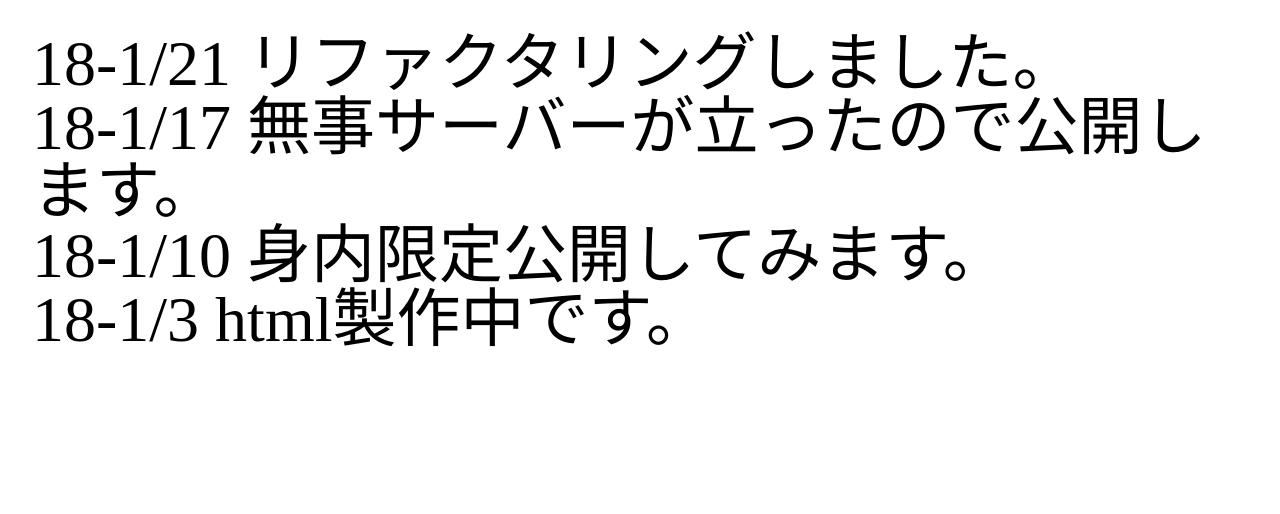
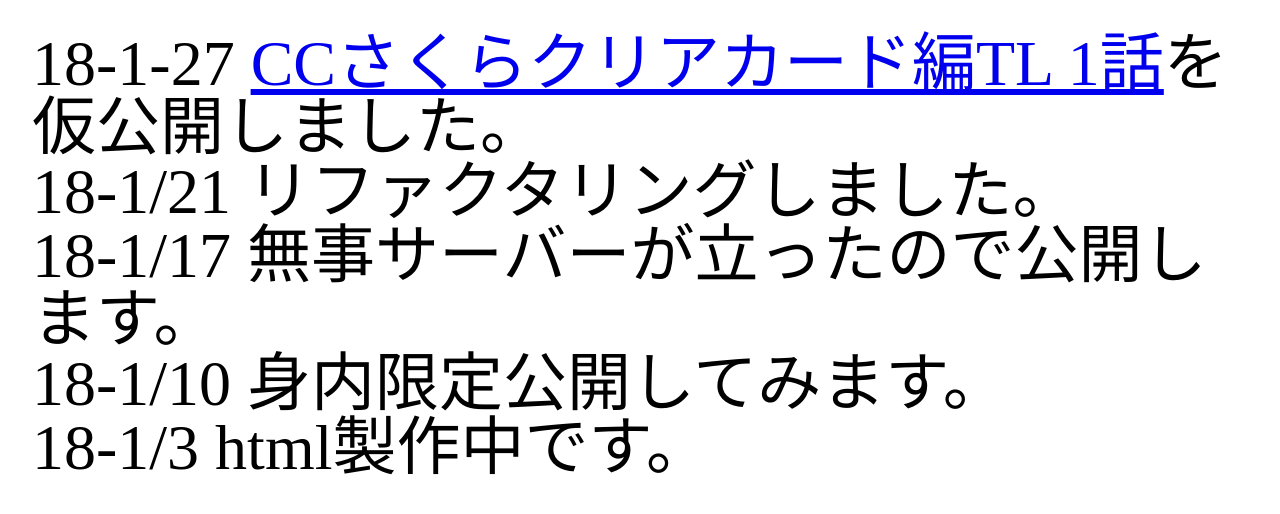
Before and after one commit to Marco3jp/homepage, a plain HTML site: page whatsnew.html in a window 1280 px wide. Drawn offline with Linux system fonts and the light colour scheme.

Commit message:
add about update ccSakura/timeline

```diff
--- a/whatsnew.html
+++ b/whatsnew.html
@@ -10,6 +10,7 @@
     <body>
         <div class="mother">
             <ul>
+                <li>18-1-27 <a href="http://marco.plus/contents/ccSakura/timeline/core/01/clear01.html">CCさくらクリアカード編TL 1話</a>を仮公開しました。</li>
                 <li>18-1/21 リファクタリングしました。</li>
                 <li>18-1/17 無事サーバーが立ったので公開します。</li>
                 <li>18-1/10 身内限定公開してみます。</li>
```
